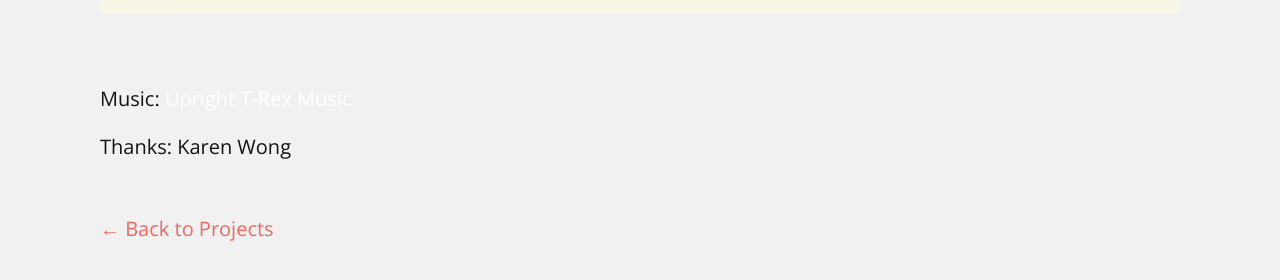
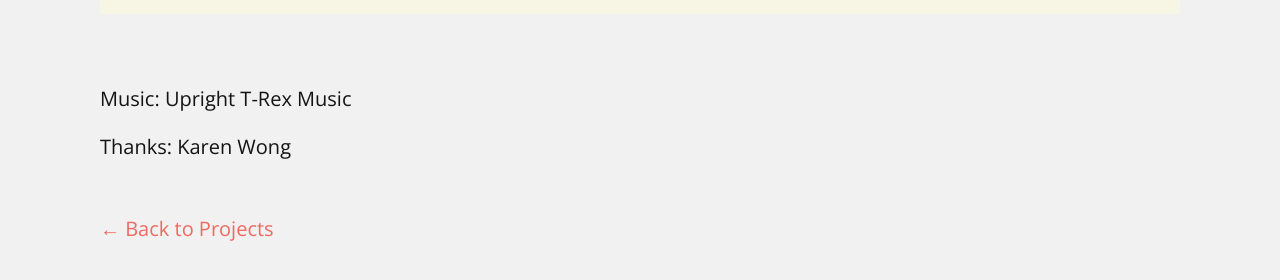
Before and after one commit to gorociao/peprally-website, a Jekyll site: the page built from _my_collection/newmuseum.markdown, in a window 1280 px wide. Shown: the part 3111-3391 px from the top of the page. Built offline with Jekyll 4.4.1, drawn with Linux system fonts in a browser that asks for light colours.

Commit message:
changed special list link attribute to 141415 from white

```diff
--- a/_sass/_layout.scss
+++ b/_sass/_layout.scss
@@ -194,7 +194,7 @@ pre {
 .no-style-urls,
 .lists {
 	a {
-		color: #fff;
+		color: #141415;
 		&:hover {
 			color: rgba(255,255,255,.85);
 		}
```
